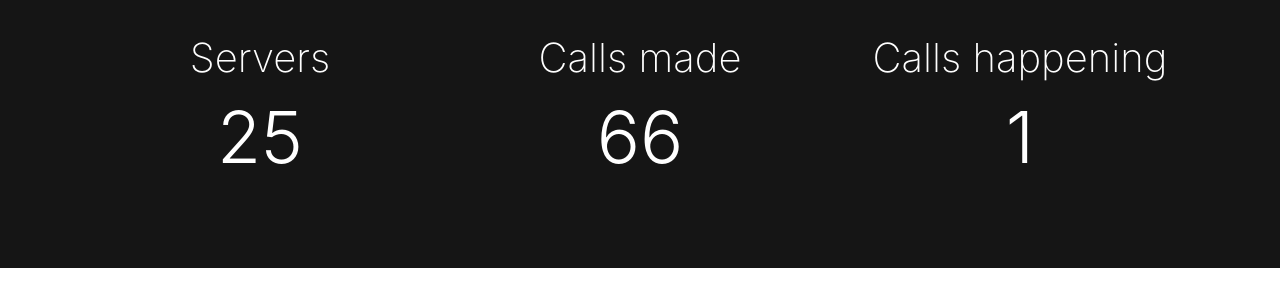
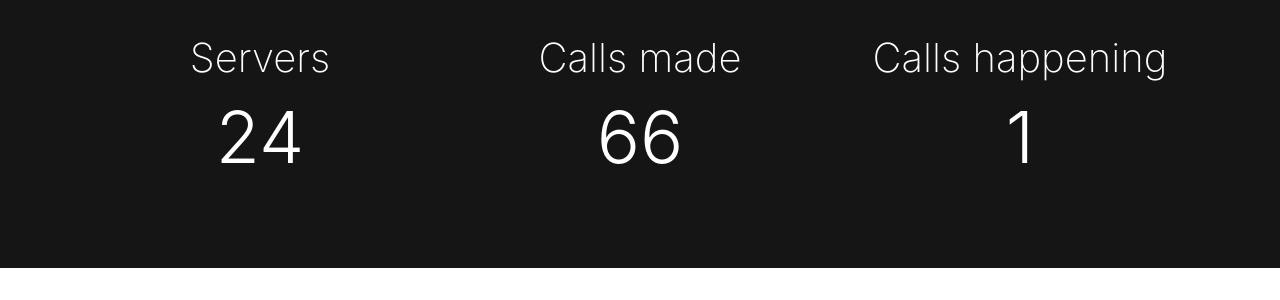
Before and after one commit to tumblenet/tnphone.tumblenet.ga, a Jekyll site: the page built from index.html, in a window 1280 px wide and 900 px high, scrolled down 443 px. Shown: the part 167-467 px from the top of the window. Built offline with Jekyll 4.4.1, drawn with Linux system fonts in a browser that asks for light colours; nearby versions of some CDN libraries.

Commit message:
Update Phones feed

```diff
--- a/_data/phones.json
+++ b/_data/phones.json
@@ -137,6 +137,6 @@
 		}
 	],
 	"callsMade": 66,
-	"servers": 25,
+	"servers": 24,
 	"currentCalls": 1
 }
```
